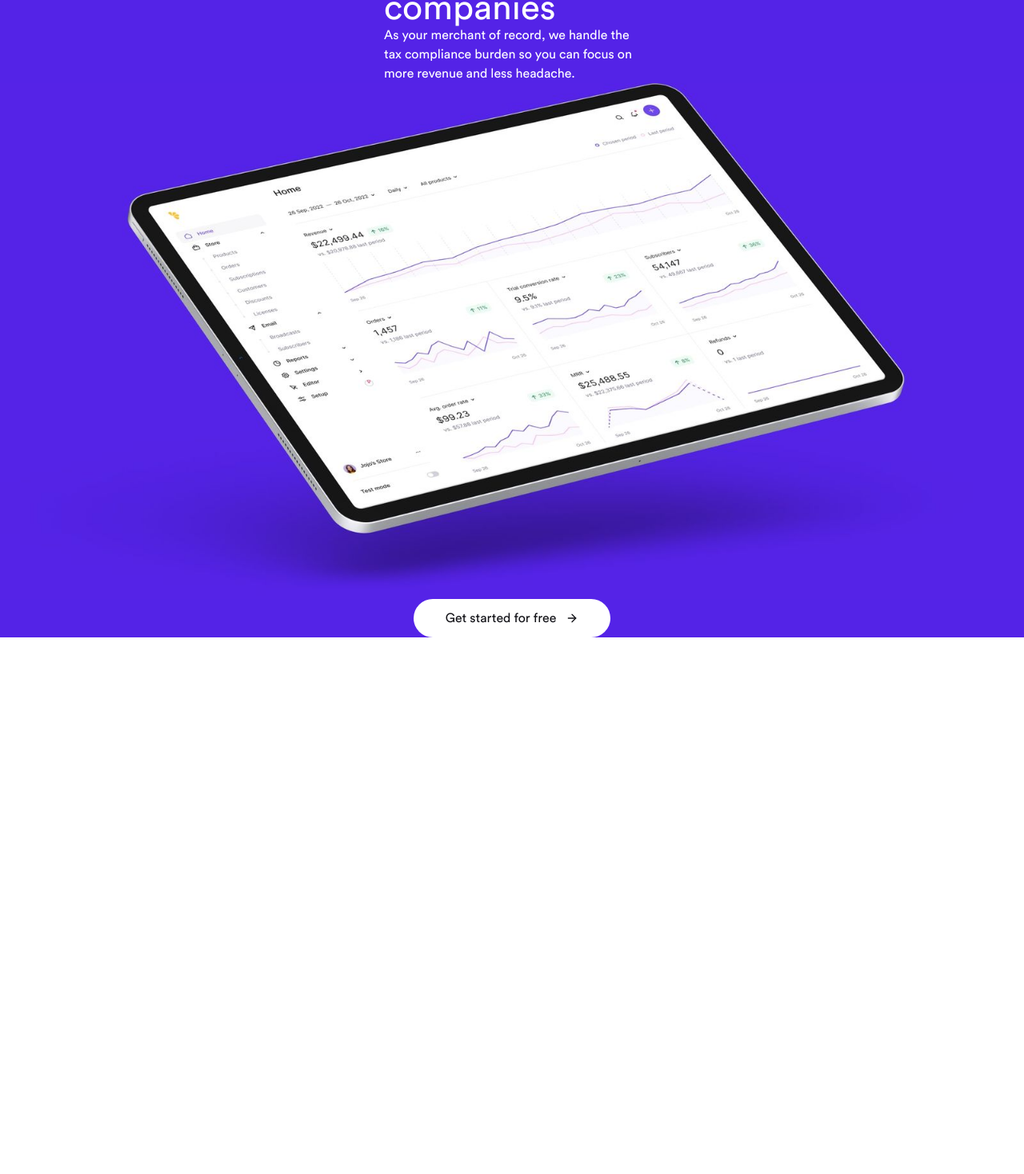
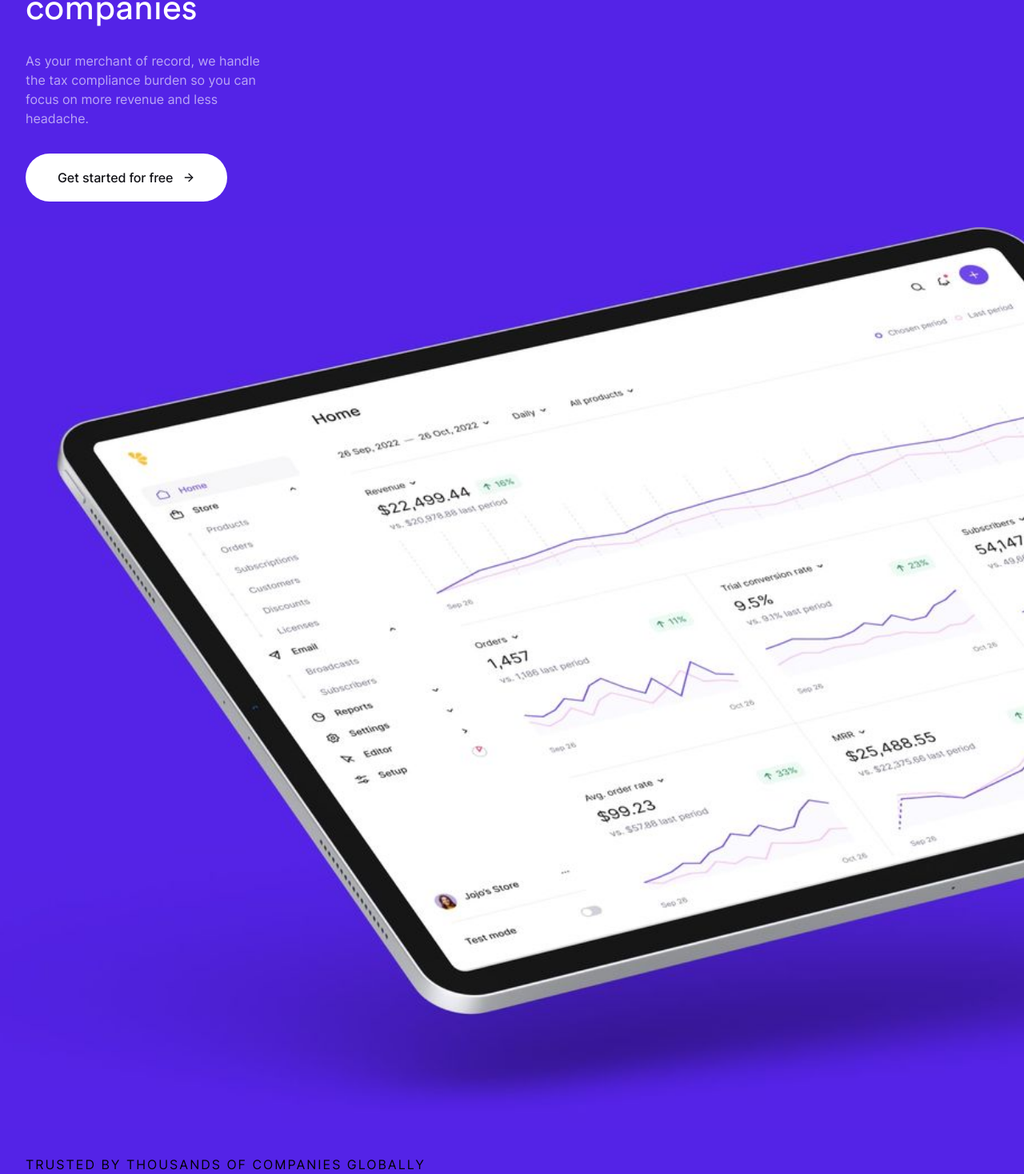
Before and after one commit to leopoldcanou/lemon-squeezy, a Next.js app: page /dev in a window 1280 px wide. Shown: the part 240-1708 px from the top of the page at 80% size. Before the commit the page ends 1037 px from the top, so only its background shows below. Built offline with nearby package versions, Linux system fonts and the light colour scheme.

Commit message:
Update Header

```diff
--- a/src/app/layout.tsx
+++ b/src/app/layout.tsx
@@ -38,7 +38,7 @@ export default function RootLayout({
   return (
     <html lang="en">
       <body
-        className={`${inter.className} ${circularProBook.className} antialiased`}
+        className={`${inter.variable} ${circularProBook.variable} antialiased`}
       >
         {children}
       </body>
--- a/src/components/header.tsx
+++ b/src/components/header.tsx
@@ -5,15 +5,15 @@ import { ArrowRight } from "lucide-react";
 
 export default function Header() {
   return (
-    <header className="flex flex-col items-center justify-center bg-[#5423e7] pt-24">
+    <header className="flex flex-col items-start justify-center gap-8 bg-[#5423e7] pt-24">
+      <div className="flex flex-col items-start justify-center gap-8 px-8">
         <h1 className="w-80 font-circular-pro-book text-[2.75rem] font-light leading-none text-white">
           Payments, tax & subscriptions for software companies
         </h1>
-      <p className="w-80 text-white">
+        <p className="w-80 font-inter text-[#fff9]">
           As your merchant of record, we handle the tax compliance burden so you
           can focus on more revenue and less headache.
         </p>
-      <Image src={headerTablet} alt="logo" />
         <Button primaryColor="#ffc233" secondaryColor="#ffd266">
           Get started for free
           <ArrowRight
@@ -21,6 +21,19 @@ export default function Header() {
             size={16}
           />
         </Button>
+      </div>
+      <div className="relative w-full overflow-hidden">
+        <Image
+          className="relative -left-52 w-[175%] max-w-none"
+          src={headerTablet}
+          alt="header image"
+        />
+      </div>
+      <div className="flex flex-col items-start justify-center gap-8 px-8">
+        <h2 className="font-inter uppercase tracking-[0.125rem]">
+          trusted by thousands of companies globally
+        </h2>
+      </div>
     </header>
   );
 }
--- a/src/components/ui/button.tsx
+++ b/src/components/ui/button.tsx
@@ -17,10 +17,9 @@ export default function Button({
       <div
         className={`absolute inset-0 rounded-[2.5rem] bg-[${secondaryColor}]`}
       ></div>
-
       {/* Bouton principal qui se déplace */}
       <button
-        className={`text-primary-black relative flex h-12 w-auto flex-row items-center justify-start gap-3 rounded-[2.5rem] bg-white px-8 transition group-hover:-translate-x-2 group-hover:-translate-y-2 group-hover:bg-[${primaryColor}] md:px-10`}
+        className={`relative flex h-[3.75rem] w-auto flex-row items-center justify-start gap-3 rounded-[2.5rem] bg-white px-8 font-inter text-base font-medium tracking-[-0.01rem] text-primary-black transition group-hover:-translate-x-2 group-hover:-translate-y-2 group-hover:bg-[${primaryColor}] md:px-10`}
       >
         {children}
       </button>
--- a/tailwind.config.ts
+++ b/tailwind.config.ts
@@ -15,7 +15,12 @@ export default {
       },
       fontFamily: {
         inter: ["var(--font-inter)"],
-        "circular-pro-book": ["var(--font-circular-pro-book)"],
+        "circular-pro-book": [
+          "var(--font-circular-pro-book)",
+          {
+            fontFeatureSettings: "'ss04'",
+          },
+        ],
       },
     },
   },
```
Lines whose indentation alone changed are shown as unchanged.
